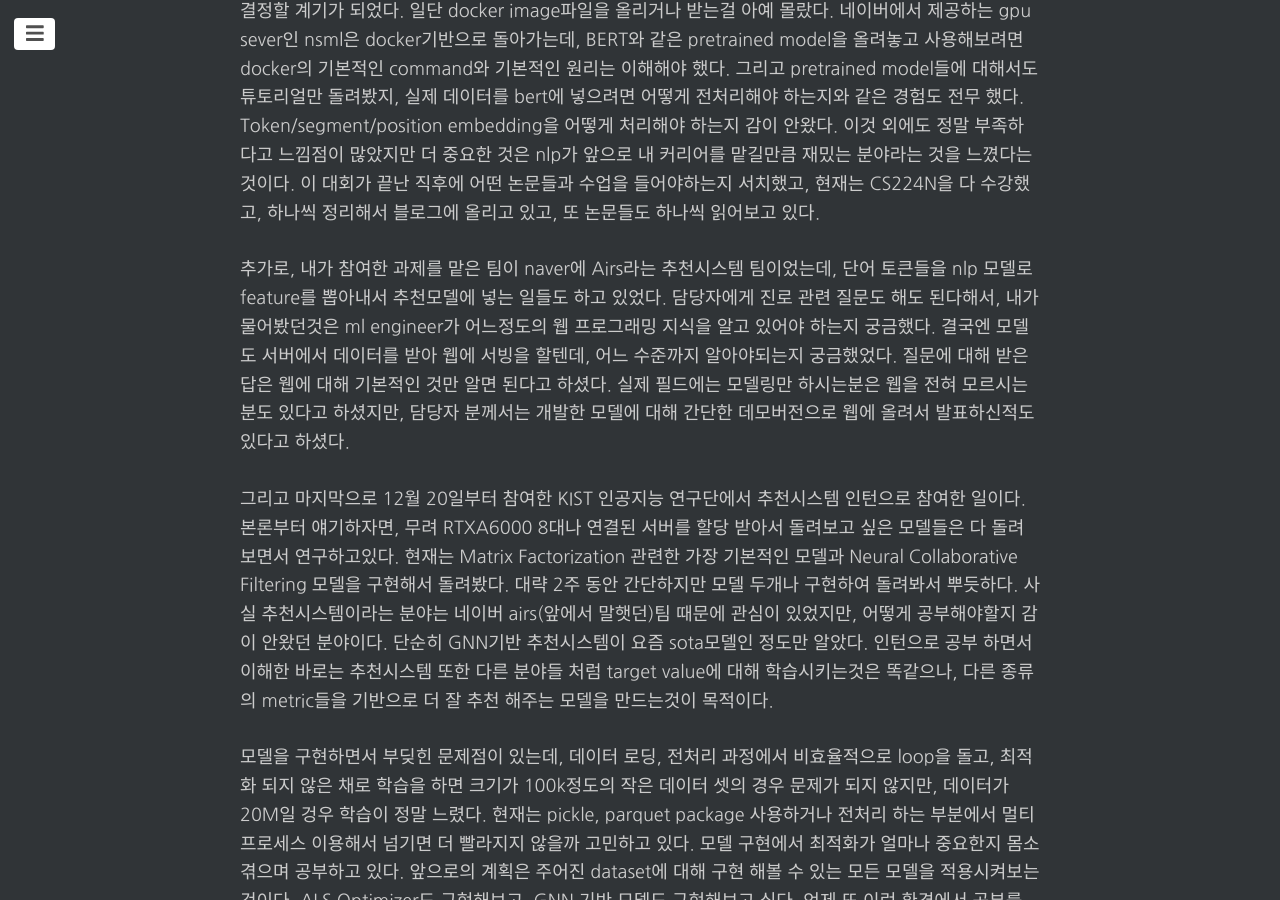
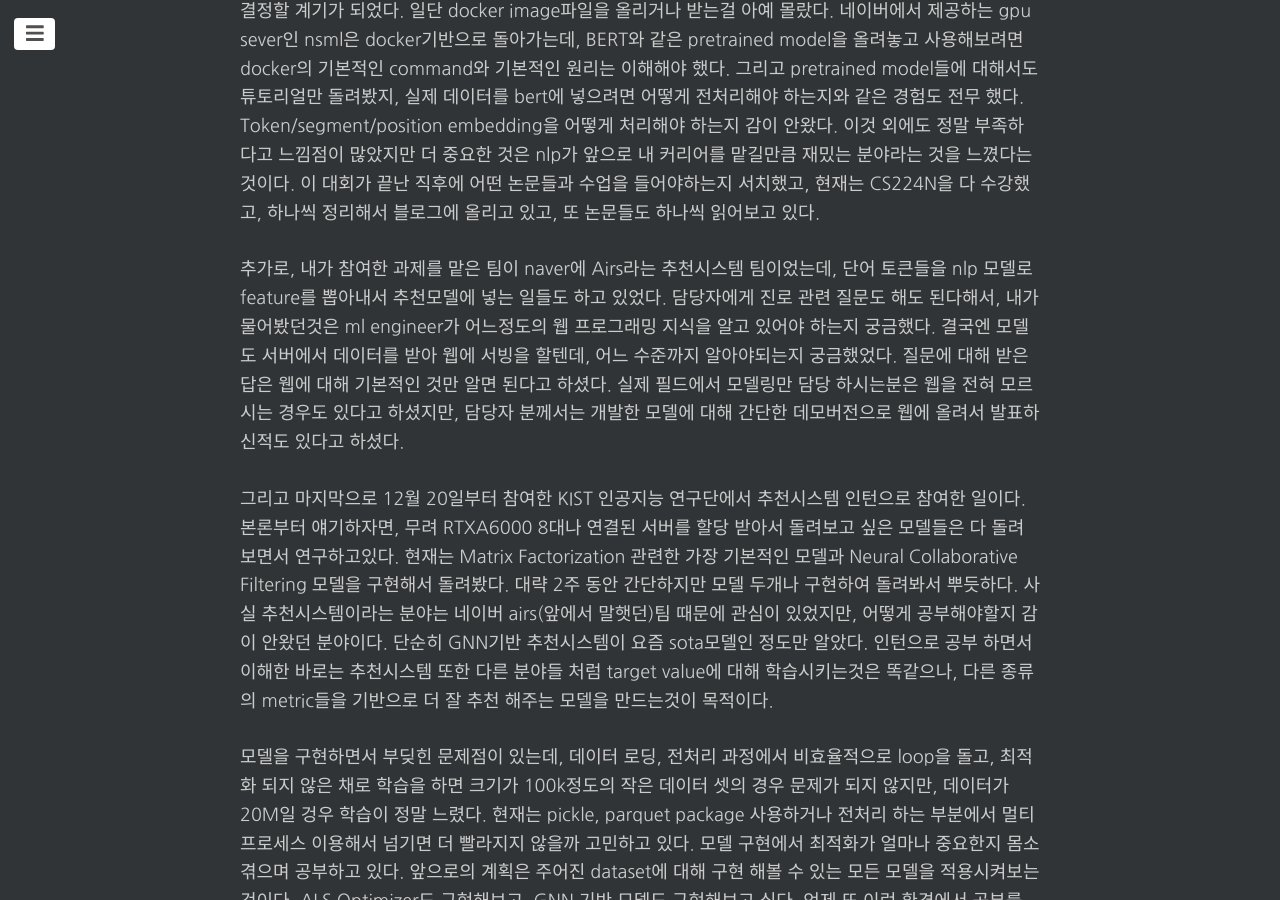
Before and after one commit to changhyeonnam/changhyeonnam.github.io, a Jekyll site: the page built from _posts/2021/2021-12-31-2021_remind.md, in a window 1280 px wide and 900 px high, scrolled down 1864 px. Built offline with Jekyll 4.4.1, drawn with Linux system fonts in a browser that asks for light colours; nearby versions of some CDN libraries; comment, search, counter and statistics services are not loaded.

Commit message:
2021_remind.md

```diff
--- a/_posts/2021/2021-12-31-2021_remind.md
+++ b/_posts/2021/2021-12-31-2021_remind.md
@@ -22,7 +22,7 @@ comments: true
 
 내가 참여한 과제는 키워드 분류하는 과제였다. 이때 처음 NLP라는 분야에 매력을 느꼈다. 블로그의 제목, 본문, 글 작성자가 정한 키워드 들을 토대로 해당 포스트가 어떤 키워드들에 들어갈지 multi-labeling, extreme classification하는 과제였다. 주어진 단어 corpus에서 분류에 도움이 되지 않을 것이라고 생각하여 내 기준으로 stopword들을(ㅋㅋㅋ,ㅎㅎㅎ와 같은 의성어나 조사, 관형사, 수사같은 것들) 데이터에서 제거하여 gensim으로 word2vec을 다시 만들었다. 그러고나서 attention이나 bi-lstm이나 여러 모델을 시도 해봤다. 결론적으로 (해당과제에서) 7등으로 끝났다. 수상권에도 못들은것과 동시에 5등에 들었으면 2년간 코테면제 기회를 날려서 너무 아쉬웠다. 하지만 한편으로는 내가 부족했던 부분과 어떤 domain을 파야할지 결정할 계기가 되었다. 일단 docker image파일을 올리거나 받는걸 아예 몰랐다. 네이버에서 제공하는 gpu sever인 nsml은 docker기반으로 돌아가는데, BERT와 같은 pretrained model을 올려놓고 사용해보려면 docker의 기본적인 command와 기본적인 원리는 이해해야 했다. 그리고 pretrained model들에 대해서도 튜토리얼만 돌려봤지, 실제 데이터를 bert에 넣으려면 어떻게 전처리해야 하는지와 같은 경험도 전무 했다. Token/segment/position embedding을 어떻게 처리해야 하는지 감이 안왔다. 이것 외에도 정말 부족하다고 느낌점이 많았지만 더 중요한 것은 nlp가 앞으로 내 커리어를 맡길만큼 재밌는 분야라는 것을 느꼈다는 것이다. 이 대회가 끝난 직후에 어떤 논문들과 수업을 들어야하는지 서치했고, 현재는 CS224N을 다 수강했고, 하나씩 정리해서 블로그에 올리고 있고, 또 논문들도 하나씩 읽어보고 있다.
 
-추가로, 내가 참여한 과제를 맡은 팀이 naver에 Airs라는 추천시스템 팀이었는데, 단어 토큰들을 nlp 모델로 feature를 뽑아내서 추천모델에 넣는 일들도 하고 있었다. 담당자에게 진로 관련 질문도 해도 된다해서, 내가 물어봤던것은 ml engineer가 어느정도의 웹 프로그래밍 지식을 알고 있어야 하는지 궁금했다. 결국엔 모델도 서버에서 데이터를 받아 웹에 서빙을 할텐데, 어느 수준까지 알아야되는지 궁금했었다. 질문에 대해 받은 답은 웹에 대해 기본적인 것만 알면 된다고 하셨다. 실제 필드에는 모델링만 하시는분은 웹을 전혀 모르시는 분도 있다고 하셨지만, 담당자 분께서는 개발한 모델에 대해 간단한 데모버전으로 웹에 올려서 발표하신적도 있다고 하셨다.
+추가로, 내가 참여한 과제를 맡은 팀이 naver에 Airs라는 추천시스템 팀이었는데, 단어 토큰들을 nlp 모델로 feature를 뽑아내서 추천모델에 넣는 일들도 하고 있었다. 담당자에게 진로 관련 질문도 해도 된다해서, 내가 물어봤던것은 ml engineer가 어느정도의 웹 프로그래밍 지식을 알고 있어야 하는지 궁금했다. 결국엔 모델도 서버에서 데이터를 받아 웹에 서빙을 할텐데, 어느 수준까지 알아야되는지 궁금했었다. 질문에 대해 받은 답은 웹에 대해 기본적인 것만 알면 된다고 하셨다. 실제 필드에서 모델링만 담당 하시는분은 웹을 전혀 모르시는 경우도 있다고 하셨지만, 담당자 분께서는 개발한 모델에 대해 간단한 데모버전으로 웹에 올려서 발표하신적도 있다고 하셨다.
 
 그리고 마지막으로 12월 20일부터 참여한 KIST 인공지능 연구단에서 추천시스템 인턴으로 참여한 일이다. 본론부터 얘기하자면, 무려 RTXA6000 8대나 연결된 서버를 할당 받아서 돌려보고 싶은 모델들은 다 돌려보면서 연구하고있다. 현재는 Matrix Factorization 관련한 가장 기본적인 모델과 Neural Collaborative Filtering 모델을 구현해서 돌려봤다. 대략 2주 동안 간단하지만 모델 두개나 구현하여 돌려봐서 뿌듯하다. 사실 추천시스템이라는 분야는 네이버 airs(앞에서 말햇던)팀 때문에 관심이 있었지만, 어떻게 공부해야할지 감이 안왔던 분야이다. 단순히 GNN기반 추천시스템이 요즘 sota모델인 정도만 알았다. 인턴으로 공부 하면서 이해한 바로는 추천시스템 또한 다른 분야들 처럼 target value에 대해 학습시키는것은 똑같으나, 다른 종류의 metric들을 기반으로 더 잘 추천 해주는 모델을 만드는것이 목적이다.
 
```
